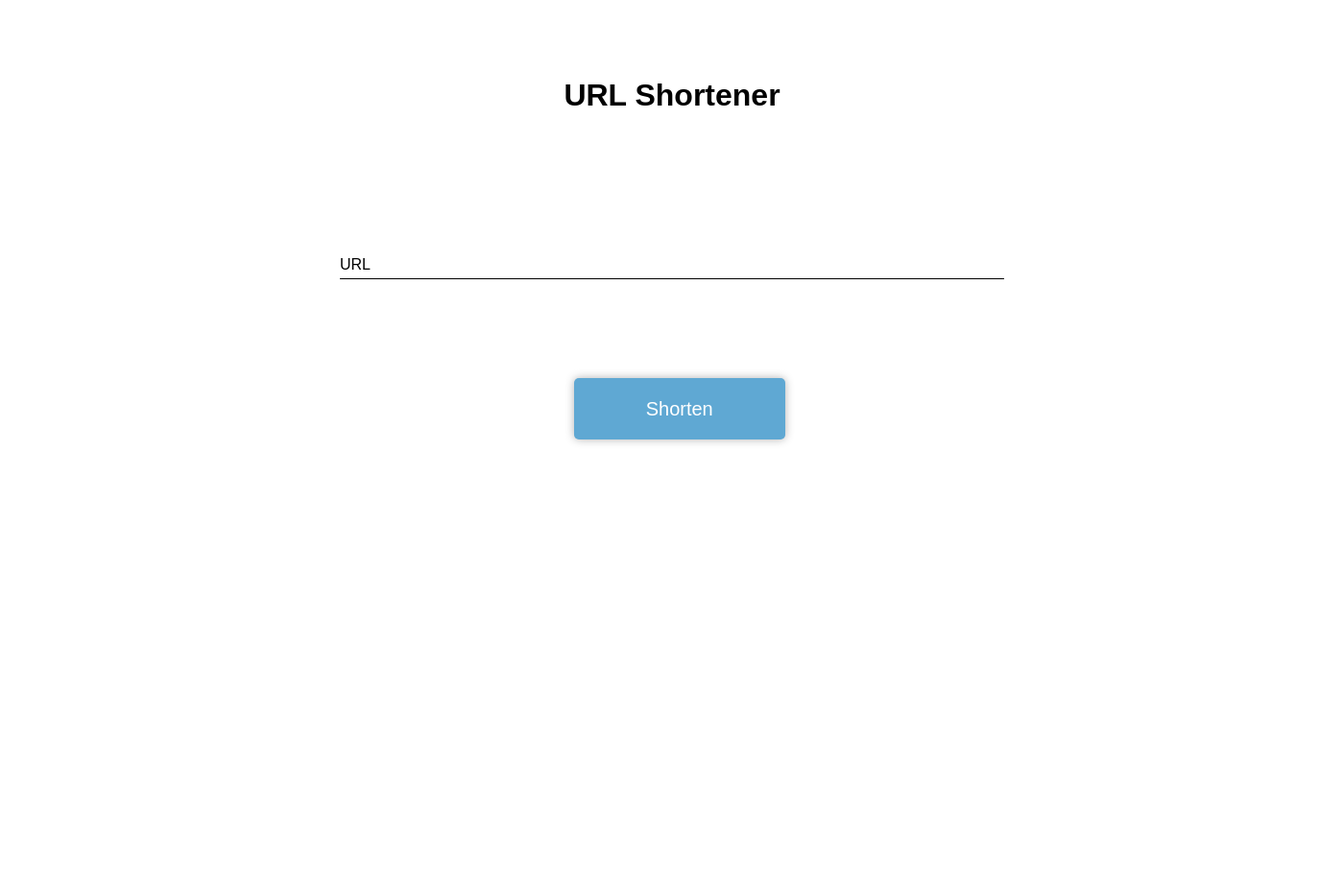
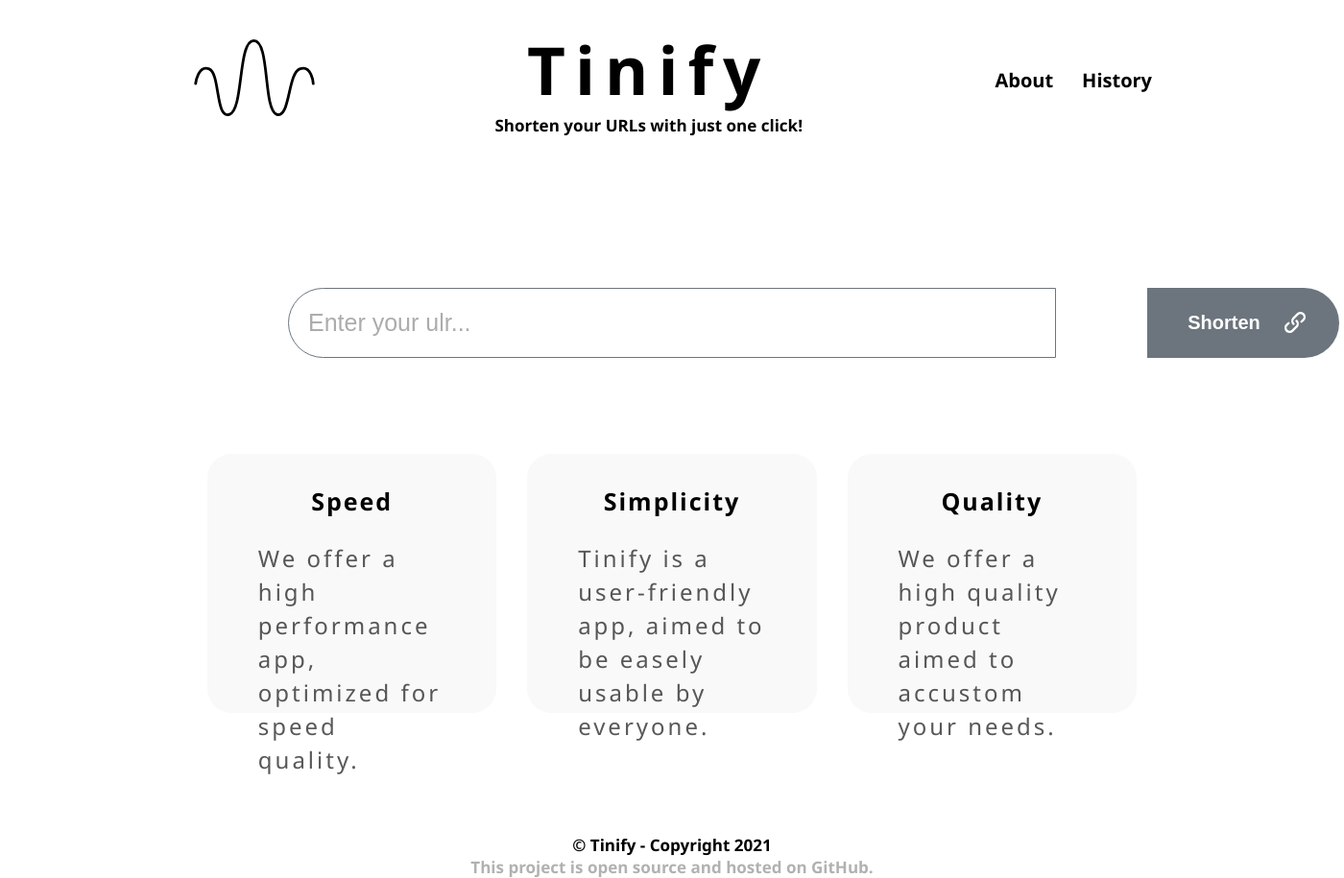
Before and after one commit to Frakko/Tinify, a Flask app: page / in a window 1400 px wide. Shown: the whole page at 96% size. Before the commit the page ends 462 px from the top, so only its background shows below. Run offline with Flask 2, Linux system fonts and the light colour scheme.

Commit message:
Re-designed home page UI - added logo

```diff
--- a/url_shortener/settings.py
+++ b/url_shortener/settings.py
@@ -2,6 +2,3 @@ import os
 
 SQLALCHEMY_DATABASE_URI = os.environ.get('DATABASE_URL')
 SQLALCHEMY_TRACK_MODIFICATIONS = False
-
-ADMIN_USERNAME = os.environ.get('ADMIN_USERNAME')
-ADMIN_PASSWORD = os.environ.get('ADMIN_PASSWORD')
--- a/url_shortener/static/style.css
+++ b/url_shortener/static/style.css
@@ -1,7 +1,190 @@
 * {
-    font-family: Quicksand, sans-serif;
+  margin: 0;
+  padding: 0;
+  box-sizing: border-box;
 }
 
+:root {
+  --c-light-gray: #e2e2e2;
+  --c-gray: #6c757d;
+}
+
+html {
+  font-family: "Segoe UI", sans-serif;
+}
+
+body {
+  padding: 0 200px 0 200px;
+  height: 100vh;
+  max-height: 100vh;
+}
+
+h1 {
+  font-size: 69px;
+  font-weight: 600;
+}
+
+p {
+  font-size: 17px;
+}
+
+.header {
+  display: flex;
+  flex-direction: row;
+  justify-content: space-between;
+  align-items: center;
+  padding-top: 1em;
+  height: 150px;
+}
+
+.header-logo {
+  width: 130px;
+  height: 80px;
+}
+
+.header h1 a {
+  text-decoration: none;
+  color: black;
+  letter-spacing: 10px;
+  line-height: 55px;
+  text-align: center;
+}
+
+.header p {
+  text-align: center;
+  font-weight: 600;
+}
+
+.center-header {
+  display: flex;
+  flex-direction: column;
+  align-items: center;
+}
+
+.links {
+  display: flex;
+  justify-content: space-between;
+}
+
+.links a {
+  text-decoration: none;
+  color: black;
+  font-size: 20px;
+  font-weight: 600;
+  padding: 15px;
+}
+
+.links a:last-child {
+  padding-right: 0;
+}
+
+.links a:hover {
+  text-decoration: underline;
+}
+
+.hero {
+  margin-top: 150px;
+}
+
+.form {
+  display: flex;
+  justify-content: center;
+  align-items: center;
+  width: 100%;
+}
+
+.form input {
+  border: 1px solid #6c757d;
+  outline: none;
+  height: 73px;
+  width: 800px;
+  font-size: 25px;
+  border-top-left-radius: 39px;
+  border-bottom-left-radius: 39px;
+  padding-left: 20px;
+  position: relative;
+}
+
+::placeholder {
+  opacity: 60%;
+}
+
+.submit-button {
+  background-color: var(--c-gray);
+  color: white;
+  border: none;
+  outline: none;
+  height: 73px;
+  width: 200px;
+  font-size: 20px;
+  font-weight: 600;
+  border-top-right-radius: 39px;
+  border-bottom-right-radius: 39px;
+  position: absolute;
+  left: 1195px;
+  cursor: pointer;
+  padding-right: 40px;
+}
+
+.link-logo {
+  position: absolute;
+  right: 35px;
+}
+
+.cards-container {
+  display: flex;
+  justify-content: center;
+  align-items: center;
+}
+
+.card {
+  background-color: rgba(226, 226, 226, 0.22);
+  width: 374px;
+  height: 270px;
+  border-radius: 25px;
+  margin: 1em;
+  margin-top: 100px;
+  padding: 2em 3.3em 2em 3.3em;
+}
+
+.card h3 {
+  font-size: 25px;
+  letter-spacing: 2px;
+  text-align: center;
+  font-weight: 600;
+  padding: 1em;
+  padding-top: 0;
+}
+
+.card p {
+  font-size: 24px;
+  letter-spacing: 3px;
+  line-height: 35px;
+  opacity: 65%;
+}
+
+.footer {
+  text-align: center;
+  vertical-align: text-bottom;
+  font-size: 20px;
+  font-weight: 600;
+  margin-top: 110px;
+}
+
+.bottom {
+  opacity: 30%;
+}
+
+.bottom a {
+  text-decoration: none;
+  color: black;
+}
+
+.bottom a:hover {
+  text-decoration: underline;
+}
+
+/* Stats table styles */
 .content-table {
   border-collapse: collapse;
   margin: 25px, 0;
--- a/url_shortener/templates/index.html
+++ b/url_shortener/templates/index.html
@@ -1,25 +1,85 @@
 <!DOCTYPE html>
 <html lang="en">
-    <head>
-        <meta charset="UTF-8">
-        <meta name="viewport" content="width=device-width, initial-scale=1.0">
-        <link rel="stylesheet" href="{{ url_for('static', filename='style.css') }}">
-        <title>URL Shortener</title>
-    </head>
-    <body class="index-body">
+  <head>
+    <meta charset="UTF-8" />
+    <meta name="viewport" content="width=device-width, initial-scale=1.0" />
+    <link
+      rel="stylesheet"
+      href="{{ url_for('static', filename='style.css') }}"
+    />
+    <link rel="icon" href="static/assets/logo.png" />
+    <title>Tinify - URL shortener</title>
+  </head>
+  <body class="index-body">
+    <!-- Header -->
+    <header class="header">
+      <div>
+        <img
+          class="header-logo"
+          src="static/assets/logo.svg"
+          alt="Tinify Logo"
+        />
+      </div>
+      <div class="center-header">
+        <h1><a href="/">Tinify</a></h1>
+        <p>Shorten your URLs with just one click!</p>
+      </div>
+      <div class="links">
+        <a href="#">About</a>
+        <a href="#">History</a>
+      </div>
+    </header>
 
-        <h1>URL Shortener</h1>
+    <!-- Hero section -->
+    <main class="hero">
+      <!-- Input form -->
+      <div class="form">
+        <form
+          action="{{ url_for('short.add_link') }}"
+          method="post"
+          id="main-form"
+        >
+          <input
+            type="url"
+            name="original_url"
+            autocomplete="off"
+            placeholder="Enter your ulr..."
+            required
+          />
+        </form>
+        <button type="submit" form="main-form" class="submit-button">
+          Shorten
+          <img class="link-logo" src="static/assets/link-icon.svg" />
+        </button>
+      </div>
 
-        <div class="form">
-            <form action="{{ url_for('short.add_link') }}" method="post" id="main-form">
-                <input type="text" name="original_url" autocomplete="off" required>
-                <label for="original_url" class="label-name">
-                    <span class="content-name">URL</span>
-                </label>
-            </form>
+      <!-- About cards -->
+      <section class="cards-container">
+        <div class="card">
+          <h3>Speed</h3>
+          <p>We offer a high performance app, optimized for speed quality.</p>
         </div>
-        <div class="submit">
-            <button type="submit" form="main-form" class="submit-button">Shorten</button>
+        <div class="card">
+          <h3>Simplicity</h3>
+          <p>
+            Tinify is a user-friendly app, aimed to be easely usable by
+            everyone.
+          </p>
         </div>
-    </body>
+        <div class="card">
+          <h3>Quality</h3>
+          <p>We offer a high quality product aimed to accustom your needs.</p>
+        </div>
+      </section>
+    </main>
+
+    <!-- Footer -->
+    <footer class="footer">
+      <p>&copy; Tinify - Copyright 2021</p>
+      <p class="bottom">
+        This project is open source and hosted on
+        <a href="https://github.com/Frakko/Tinify">GitHub</a>.
+      </p>
+    </footer>
+  </body>
 </html>
```
Also changed, not shown: other parts of url_shortener/static/style.css (+22 -21 lines), README.md, url_shortener/db.sqlite3, url_shortener/static/assets/link-icon.svg (added), url_shortener/static/assets/logo.png (added), url_shortener/static/assets/logo.svg (added). Lines whose indentation alone changed are shown as unchanged.
